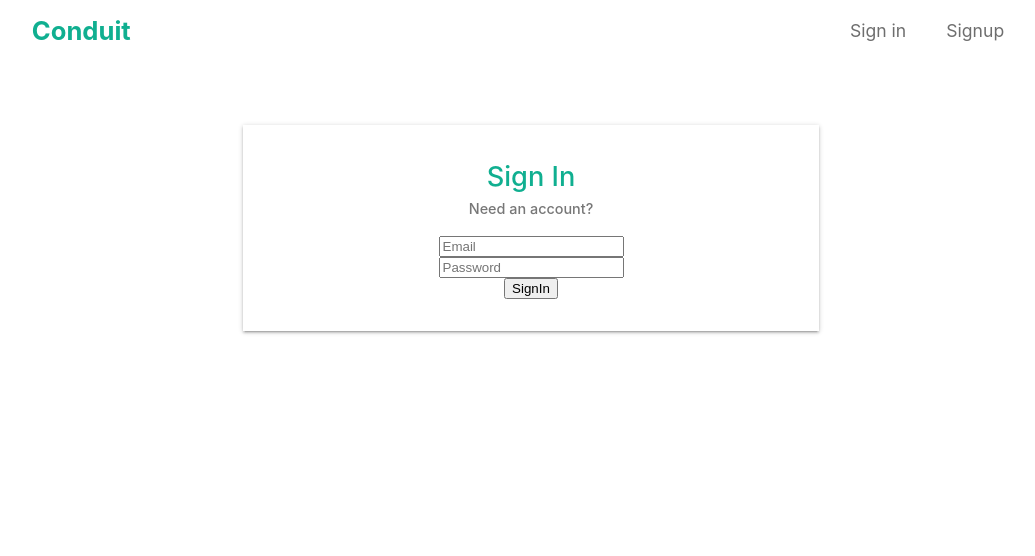
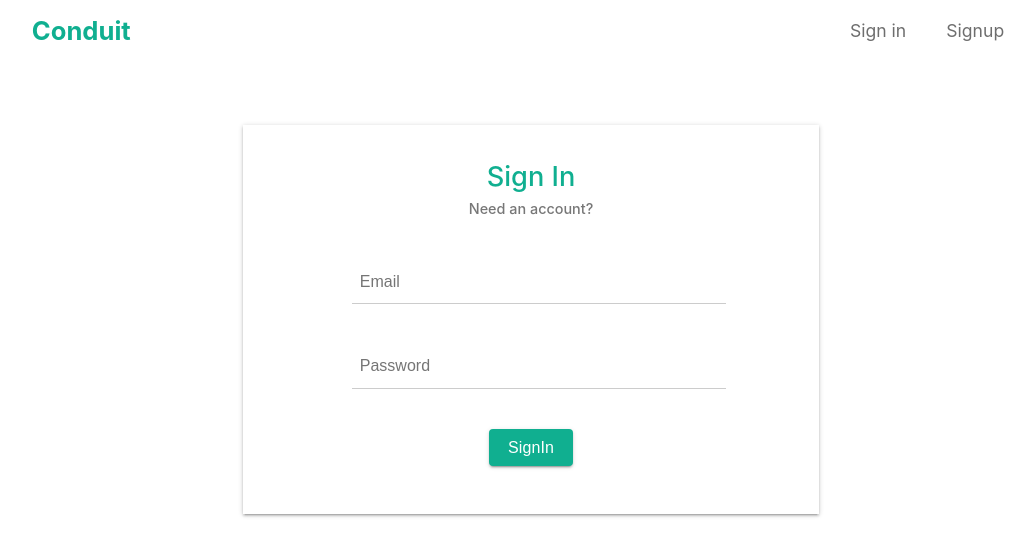
Before and after one commit to jaybhoyar/conduit-client-react, a React (Create React App) app: page /login in a window 1280 px wide. Shown: the top 556 px of the page, without its empty margins (109-1144 px from the left). Built offline with nearby package versions, Linux system fonts and the light colour scheme.

Commit message:
header fix on auth

```diff
--- a/src/App.js
+++ b/src/App.js
@@ -9,22 +9,41 @@ import Article from "./components/Article/index";
 import NewArticle from "./components/Newarticle";
 import Settings from "./components/Settings";
 
-function App() {
+class App extends React.Component {
+	constructor(props) {
+		super(props);
+		this.state = {
+			isLoggedIn: false
+		};
+	}
+	updateIsLoggedIn = value => {
+		this.setState({ isLoggedIn: value });
+	};
+	render() {
 		return (
 			<>
-			<Header />
+				<Header isLoggedIn={this.state.isLoggedIn} />
 				<Switch>
 					<Route exact path="/" component={Home} />
 					<Route exact path="/tag/:tag" component={Home} />
 					<Route exact path="/newpost" component={NewArticle} />
-				<Route exact path="/login" component={Signin} />
+					<Route
+						path="/login"
+						render={() => (
+							<Signin updateIsLoggedIn={this.updateIsLoggedIn} />
+						)}
+					/>
 					<Route exact path="/signup" component={Signup} />
 					<Route exact path="/settings" component={Settings} />
 					<Route exact path="/article/:slug" component={Article} />
-				<Route path="*" render={() => <h1>"404 Page not Found"</h1>} />
+					<Route
+						path="*"
+						render={() => <h1>"404 Page not Found"</h1>}
+					/>
 				</Switch>
 			</>
 		);
 	}
+}
 
 export default App;
--- a/src/components/Signin/signin.jsx
+++ b/src/components/Signin/signin.jsx
@@ -1,12 +1,12 @@
 import React, { useRef } from "react";
-
+import { withRouter } from "react-router-dom";
 import "../../styles/common.scss";
 
-function Signin() {
+function Signin(props) {
 	let email = useRef(null);
 	let password = useRef(null);
 
-	function handleSignIn(props) {
+	function handleSignIn() {
 		fetch("https://conduit.productionready.io/api/users/login", {
 			method: "POST",
 			headers: {
@@ -26,6 +26,7 @@ function Signin() {
 				} else {
 					localStorage.setItem("isLoggedIn", true);
 					props.history.push("/");
+					props.updateIsLoggedIn(true);
 				}
 			});
 	}
@@ -34,7 +35,7 @@ function Signin() {
 			<div className="form_container">
 				<h3 className="form_heading">Sign In</h3>
 				<h6 className="form_subheading">Need an account?</h6>
-
+				<div>
 					<input
 						className="text_input"
 						type="email"
@@ -52,7 +53,8 @@ function Signin() {
 					</button>
 				</div>
 			</div>
+		</div>
 	);
 }
 
-export default Signin;
+export default withRouter(Signin);
--- a/src/components/Signup/Signup.jsx
+++ b/src/components/Signup/Signup.jsx
@@ -28,6 +28,7 @@ function Signup() {
 			<div className="form_container">
 				<h3 className="form_heading">Sign Up</h3>
 				<h6 className="form_subheading">Have an account?</h6>
+				<div>
 					<input
 						className="text_input"
 						type="text"
@@ -51,6 +52,7 @@ function Signup() {
 					</button>
 				</div>
 			</div>
+		</div>
 	);
 }
 
--- a/src/components/Spinner/style.css
+++ b/src/components/Spinner/style.css
@@ -13,18 +13,18 @@
 	);
 	background: -webkit-linear-gradient(
 		left,
-		#10af90 10%,
+		#10af8fc4 10%,
 		rgba(0, 255, 175, 0) 42%
 	);
 	background: -o-linear-gradient(left, #00ffaf 10%, rgba(0, 255, 175, 0) 42%);
 	background: -ms-linear-gradient(
 		left,
-		#10af90 10%,
+		#10af8fd7 10%,
 		rgba(0, 255, 175, 0) 42%
 	);
 	background: linear-gradient(
 		to right,
-		#10af90 10%,
+		#10af8fe8 10%,
 		rgba(0, 255, 175, 0) 42%
 	);
 	position: relative;
--- a/src/components/common/Header.jsx
+++ b/src/components/common/Header.jsx
@@ -3,7 +3,7 @@ import React from "react";
 import "../../styles/common.scss";
 import { Link } from "react-router-dom";
 
-function Header() {
+function Header(props) {
 	return (
 		<div className="header_container">
 			<header className="header">
@@ -16,7 +16,7 @@ function Header() {
 					<input type="text" name="" id="" />
 				</div>
 				<div className="auth_button">
-					{Boolean(localStorage.isLoggedIn) ? (
+					{props.isLoggedIn ? (
 						<>
 							<Link to="/newpost">NewArticle</Link>
 							<Link to="/settings">Settings</Link>
--- a/src/styles/common.scss
+++ b/src/styles/common.scss
@@ -108,7 +108,7 @@ a {
 		color: #777777;
 		margin-bottom: 1rem;
 	}
-	form {
+	div {
 		width: 70%;
 		.text_input {
 			outline: none;
```
Lines whose indentation alone changed are shown as unchanged.
